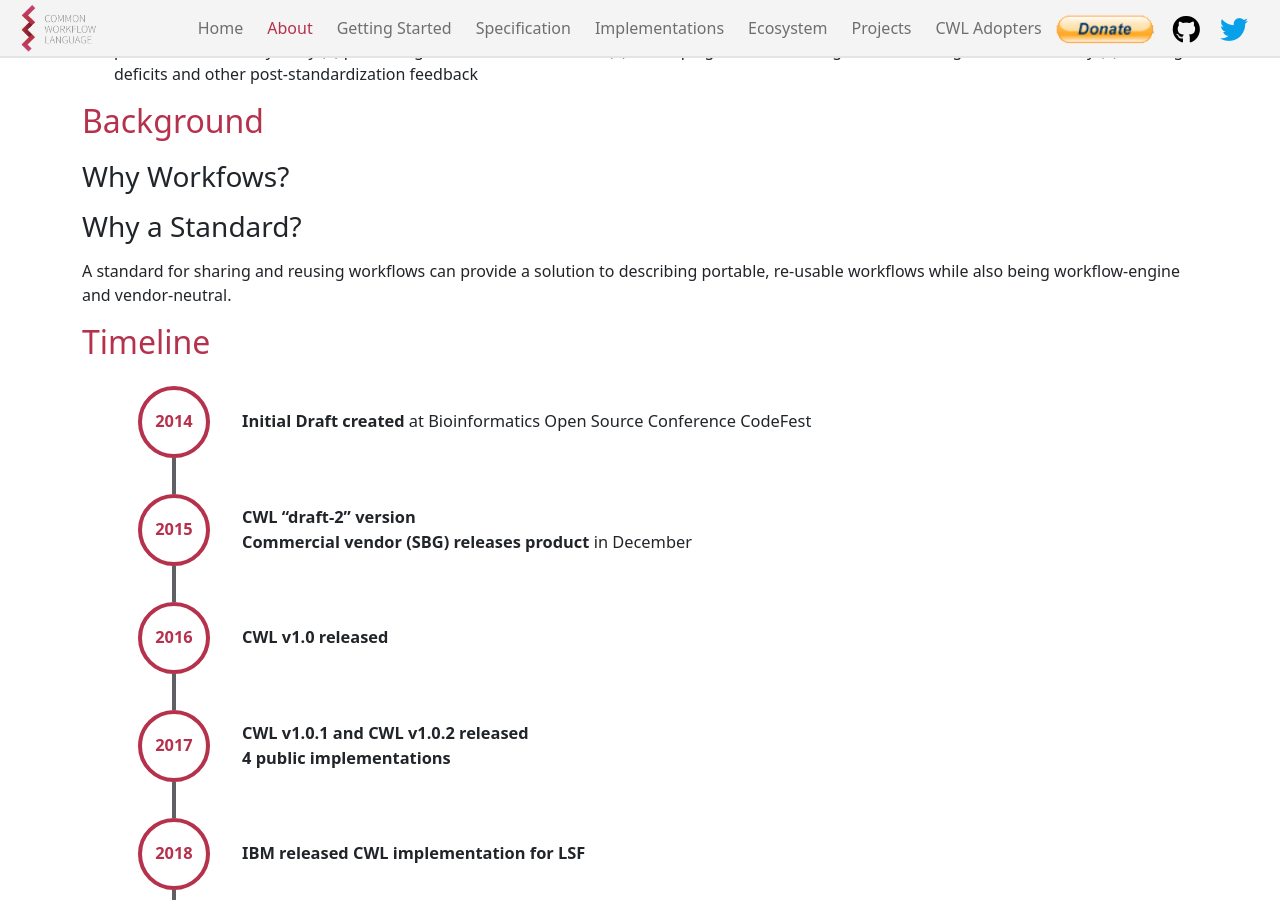
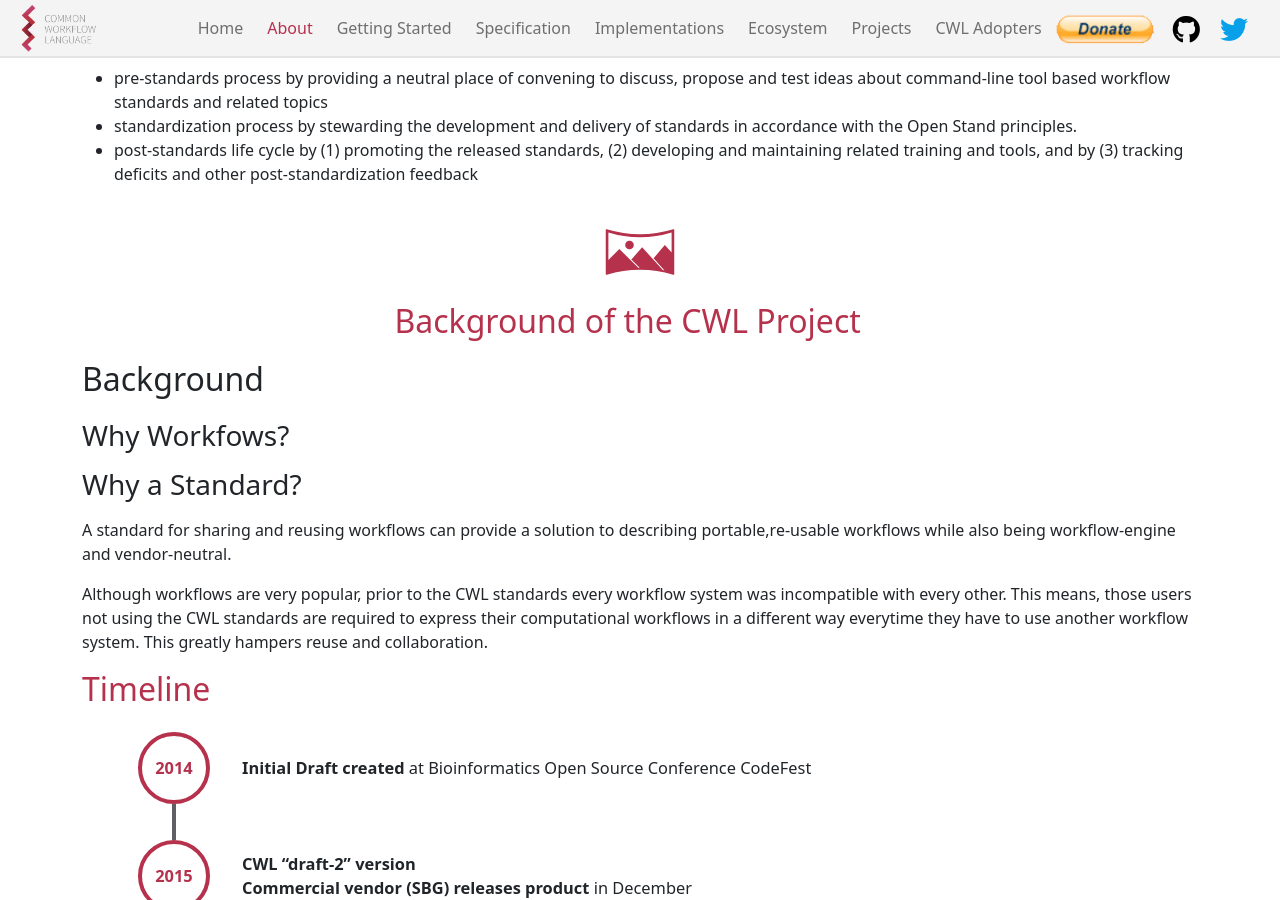
Before and after one commit to common-workflow-language/cwl-website, a Jekyll site: the page built from content/about.md, in a window 1280 px wide and 900 px high, scrolled down 787 px. Built offline with Jekyll 4.4.1, drawn with Linux system fonts in a browser that asks for light colours.

Commit message:
Updating about

```diff
--- a/content/about.md
+++ b/content/about.md
@@ -25,7 +25,10 @@ The CWL project delivers open standards, open-source code and an open community.
 Researchers, scientists, and analysts share their batch data analysis workflows without technical barriers using an open standard. Sharing workflows this way is a usual occurrence and seen as a typical way of working. The workflows are complete and run on a variety of environments; and people re-use shared workflow descriptions and build new workflows from them. No vendor dominates the ecosystem
 
 {:.cwl-red}
-## Mission of the CWL Project
+  <div class="section-header">
+    <img src="../assets/img/noun_Mission_2673795.svg" class="section-icon" alt="Community Icon">
+    <h2 id="vision">Mission of the CWL Project</h2>
+  </div>
 
 *How we plan to achieve our vision*
 
@@ -37,11 +40,20 @@ Specifically, we support the
 *    post-standards life cycle by (1) promoting the released standards, (2) developing and maintaining related training and tools, and by (3) tracking deficits and other post-standardization feedback
 
 {:.cwl-red}
+  <div class="section-header">
+    <img src="../assets/img/noun_background_4073428.svg" class="section-icon" alt="Community Icon">
+    <h2 id="vision">Background of the CWL Project</h2>
+  </div>
+
 ## Background
+
+
 ### Why Workfows?
 ### Why a Standard?
 
-A standard for sharing and reusing workflows can provide a solution to describing portable, re-usable workflows while also being workflow-engine and vendor-neutral.
+A standard for sharing and reusing workflows can provide a solution to describing portable,re-usable workflows while also being workflow-engine and vendor-neutral.
+
+Although workflows are very popular, prior to the CWL standards every workflow system was incompatible with every other. This means, those users not using the CWL standards are required to express their computational workflows in a different way everytime they have to use another workflow system. This greatly hampers reuse and collaboration.
 
 {:.cwl-red}
 ## Timeline
```
